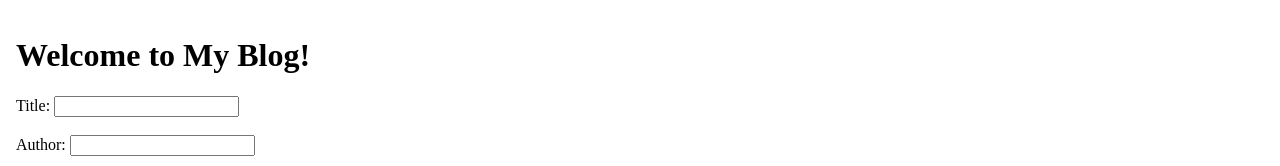
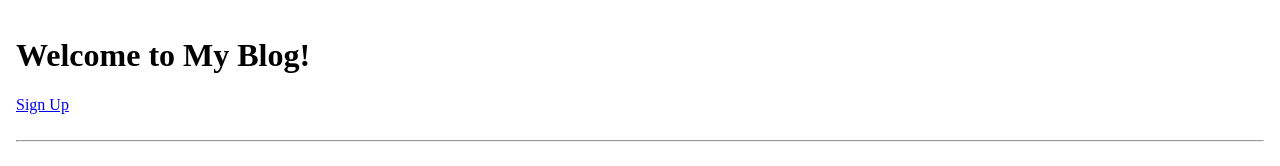
Before and after one commit to rfights/CS618, a React (Vite) app: page / in a window 1280 px wide. Shown: the top 166 px of the page. Built offline with nearby package versions, Linux system fonts and the light colour scheme; no server answers.

Commit message:
feat: add Header component and update Blog and Signup pages for improved navigation

```diff
--- a/src/App.jsx
+++ b/src/App.jsx
@@ -1,6 +1,5 @@
 import { QueryClient, QueryClientProvider } from '@tanstack/react-query'
 import { Blog } from './pages/Blog.jsx'
-
 import { Signup } from './pages/Signup.jsx'
 
 import { createBrowserRouter, RouterProvider } from 'react-router-dom'
--- /dev/null
+++ b/src/components/Header.jsx
@@ -0,0 +1,10 @@
+import { Link } from 'react-router-dom'
+
+export function Header() {
+  return (
+    <div>
+      <h1>Welcome to My Blog!</h1>
+      <Link to='/signup'>Sign Up</Link>
+    </div>
+  )
+}
--- a/src/pages/Blog.jsx
+++ b/src/pages/Blog.jsx
@@ -2,6 +2,8 @@
 import { CreatePost } from '../components/CreatePost.jsx'
 import { PostFilter } from '../components/PostFilter.jsx'
 import { PostSorting } from '../components/PostSorting.jsx'
+
+import { Header } from '../components/Header.jsx'
 
 import { useState } from 'react'
 
@@ -22,7 +24,10 @@
 
   return (
     <div style={{ padding: 8 }}>
-      <h1>Welcome to My Blog!</h1>
+      <Header />
+      <br />
+      <hr />
+      <br />
       <CreatePost />
       <br />
       <hr />
--- a/src/pages/Signup.jsx
+++ b/src/pages/Signup.jsx
@@ -1,6 +1,6 @@
 import { useState } from 'react'
 import { useMutation } from '@tanstack/react-query'
-import { useNavigate } from 'react-router-dom'
+import { useNavigate, Link } from 'react-router-dom'
 import { signup } from '../api/users.js'
 
 export function Signup() {
@@ -21,6 +21,8 @@
 
   return (
     <form onSubmit={handleSubmit}>
+      <Link to='/'>Back to main page</Link>
+      <hr />
       <div>
         <label htmlFor='create-username'>Username: </label>
         <input
```
